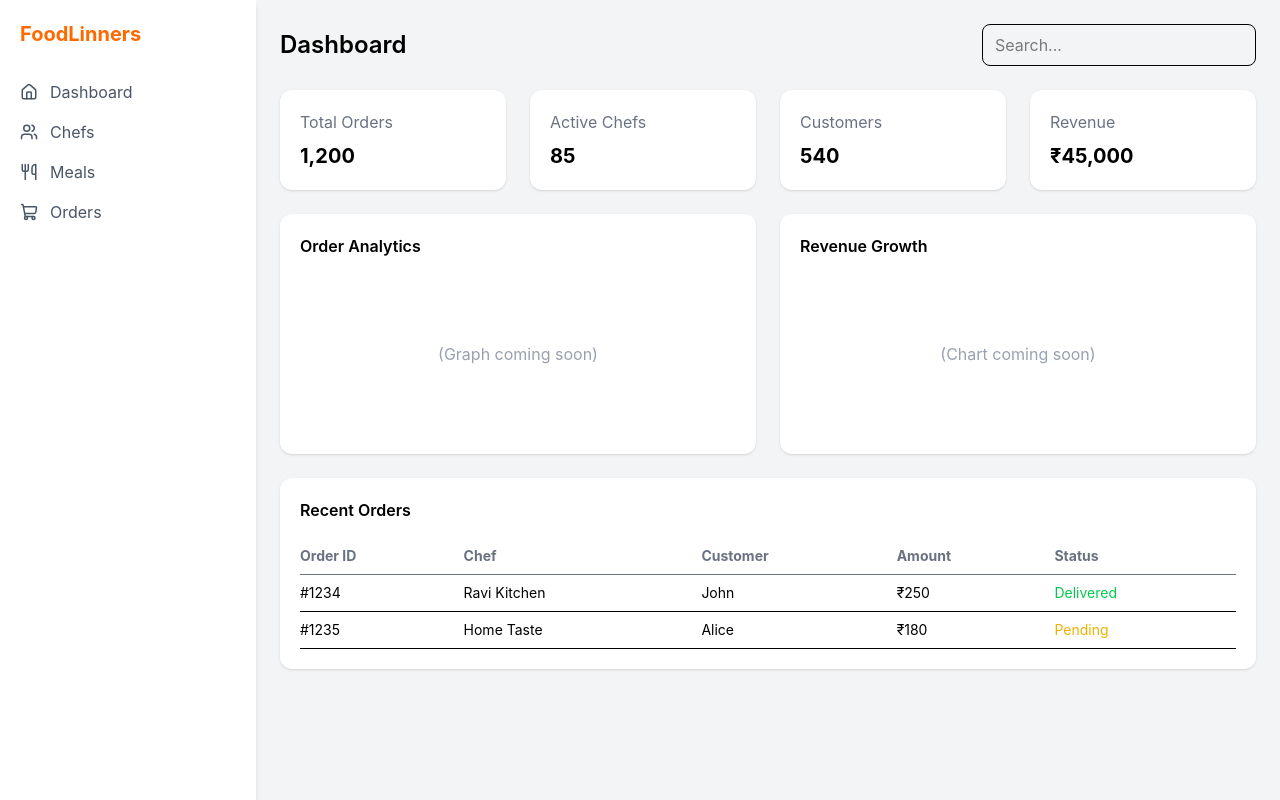
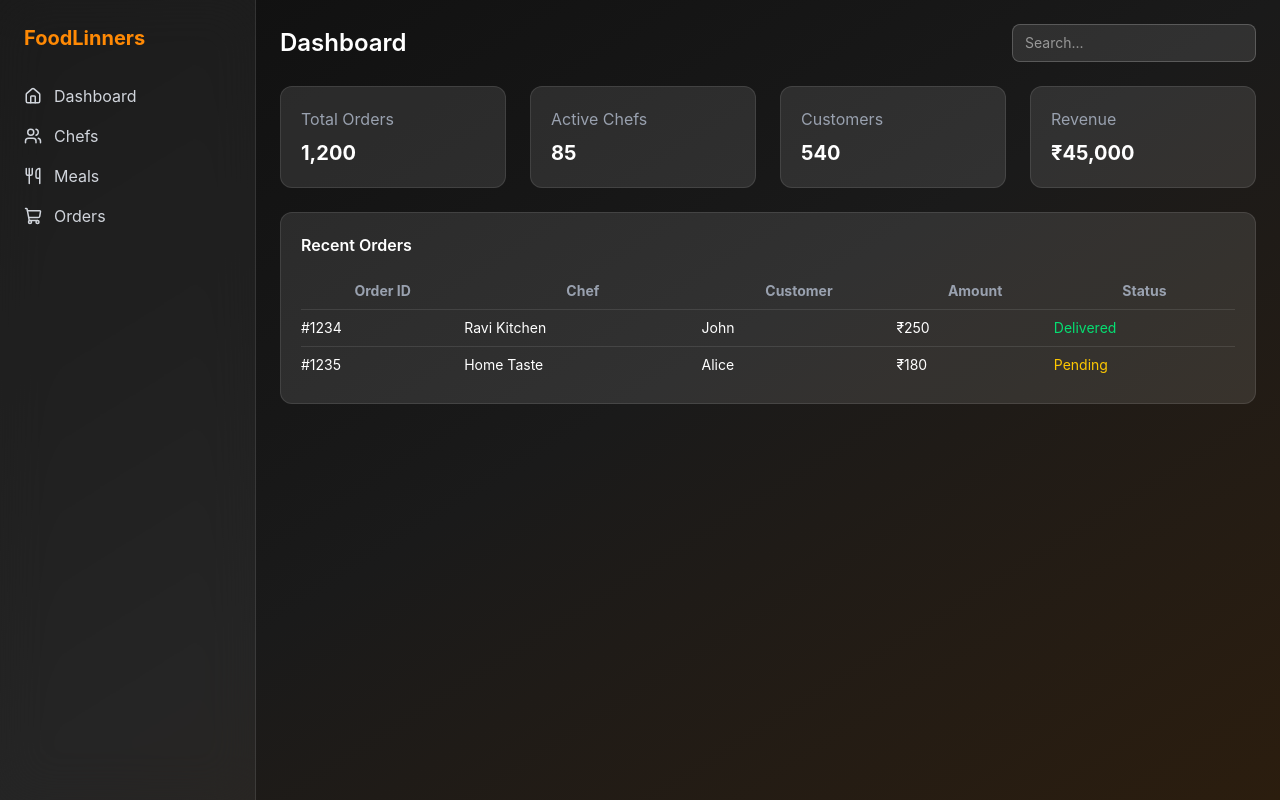
Before and after one commit to sandeepgogulamanda/FoodLinners-UI, a React (Vite) app: page /dashboard in a window 1280 px wide. Built offline with nearby package versions, Linux system fonts and the light colour scheme.

Commit message:
Refactor Dashboard component with new styles

```diff
--- a/src/Dashboard.jsx
+++ b/src/Dashboard.jsx
@@ -2,31 +2,32 @@ import { Home, Users, Utensils, ShoppingCart } from "lucide-react";
 
 export default function Dashboard() {
   return (
-    <div className="flex min-h-screen bg-gray-100">
+    <div className="flex min-h-screen bg-gradient-to-br from-[#0f0f0f] via-[#1a1a1a] to-[#2b1d0e] text-white">
 
       {/* Sidebar */}
-      <div className="w-64 bg-white shadow-md p-5">
-        <h1 className="text-xl font-bold text-orange-500 mb-8">
+      <div className="w-64 bg-white/5 backdrop-blur-xl border-r border-white/10 p-6">
+
+        <h1 className="text-xl font-bold text-orange-400 mb-8">
           FoodLinners
         </h1>
 
-        <nav className="space-y-4 text-gray-600">
-          <div className="flex items-center gap-3 hover:text-orange-500 cursor-pointer">
+        <nav className="space-y-4 text-gray-300">
+          <div className="flex items-center gap-3 hover:text-orange-400 cursor-pointer">
             <Home size={18}/> Dashboard
           </div>
-          <div className="flex items-center gap-3 hover:text-orange-500 cursor-pointer">
+          <div className="flex items-center gap-3 hover:text-orange-400 cursor-pointer">
             <Users size={18}/> Chefs
           </div>
-          <div className="flex items-center gap-3 hover:text-orange-500 cursor-pointer">
+          <div className="flex items-center gap-3 hover:text-orange-400 cursor-pointer">
             <Utensils size={18}/> Meals
           </div>
-          <div className="flex items-center gap-3 hover:text-orange-500 cursor-pointer">
+          <div className="flex items-center gap-3 hover:text-orange-400 cursor-pointer">
             <ShoppingCart size={18}/> Orders
           </div>
         </nav>
       </div>
 
-      {/* Main */}
+      {/* Main Content */}
       <div className="flex-1 p-6">
 
         {/* Topbar */}
@@ -35,60 +36,41 @@ export default function Dashboard() {
           <input
             type="text"
             placeholder="Search..."
-            className="border px-3 py-2 rounded-lg"
+            className="bg-white/10 border border-white/20 px-3 py-2 rounded-lg text-sm"
           />
         </div>
 
         {/* Cards */}
         <div className="grid grid-cols-1 md:grid-cols-4 gap-6 mb-6">
 
-          <div className="bg-white p-5 rounded-xl shadow">
-            <p className="text-gray-500">Total Orders</p>
+          <div className="bg-white/10 p-5 rounded-xl border border-white/10">
+            <p className="text-gray-400">Total Orders</p>
             <h3 className="text-xl font-bold mt-2">1,200</h3>
           </div>
 
-          <div className="bg-white p-5 rounded-xl shadow">
-            <p className="text-gray-500">Active Chefs</p>
+          <div className="bg-white/10 p-5 rounded-xl border border-white/10">
+            <p className="text-gray-400">Active Chefs</p>
             <h3 className="text-xl font-bold mt-2">85</h3>
           </div>
 
-          <div className="bg-white p-5 rounded-xl shadow">
-            <p className="text-gray-500">Customers</p>
+          <div className="bg-white/10 p-5 rounded-xl border border-white/10">
+            <p className="text-gray-400">Customers</p>
             <h3 className="text-xl font-bold mt-2">540</h3>
           </div>
 
-          <div className="bg-white p-5 rounded-xl shadow">
-            <p className="text-gray-500">Revenue</p>
+          <div className="bg-white/10 p-5 rounded-xl border border-white/10">
+            <p className="text-gray-400">Revenue</p>
             <h3 className="text-xl font-bold mt-2">₹45,000</h3>
           </div>
 
         </div>
 
-        {/* Analytics Section */}
-        <div className="grid grid-cols-1 md:grid-cols-2 gap-6 mb-6">
+        {/* Table */}
+        <div className="bg-white/10 p-5 rounded-xl border border-white/10">
+          <h3 className="mb-4 font-semibold">Recent Orders</h3>
 
-          <div className="bg-white p-5 rounded-xl shadow">
-            <h3 className="font-semibold mb-4">Order Analytics</h3>
-            <div className="h-40 flex items-center justify-center text-gray-400">
-              (Graph coming soon)
-            </div>
-          </div>
-
-          <div className="bg-white p-5 rounded-xl shadow">
-            <h3 className="font-semibold mb-4">Revenue Growth</h3>
-            <div className="h-40 flex items-center justify-center text-gray-400">
-              (Chart coming soon)
-            </div>
-          </div>
-
-        </div>
-
-        {/* Table */}
-        <div className="bg-white p-5 rounded-xl shadow">
-          <h3 className="font-semibold mb-4">Recent Orders</h3>
-
-          <table className="w-full text-sm text-left">
-            <thead className="text-gray-500 border-b">
+          <table className="w-full text-sm">
+            <thead className="text-gray-400 border-b border-white/10">
               <tr>
                 <th className="py-2">Order ID</th>
                 <th>Chef</th>
@@ -99,22 +81,21 @@ export default function Dashboard() {
             </thead>
 
             <tbody>
-              <tr className="border-b">
+              <tr className="border-b border-white/10">
                 <td className="py-2">#1234</td>
                 <td>Ravi Kitchen</td>
                 <td>John</td>
                 <td>₹250</td>
-                <td className="text-green-500">Delivered</td>
+                <td className="text-green-400">Delivered</td>
               </tr>
 
-              <tr className="border-b">
+              <tr>
                 <td className="py-2">#1235</td>
                 <td>Home Taste</td>
                 <td>Alice</td>
                 <td>₹180</td>
-                <td className="text-yellow-500">Pending</td>
+                <td className="text-yellow-400">Pending</td>
               </tr>
-
             </tbody>
           </table>
         </div>
```
